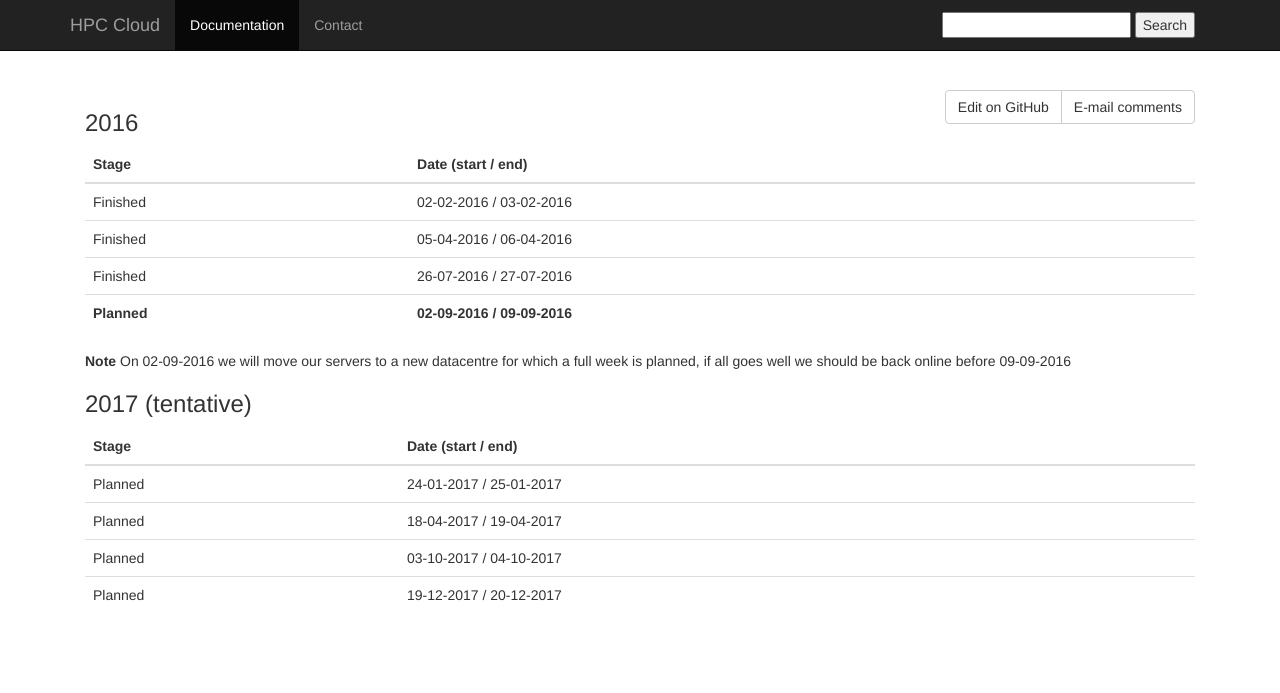
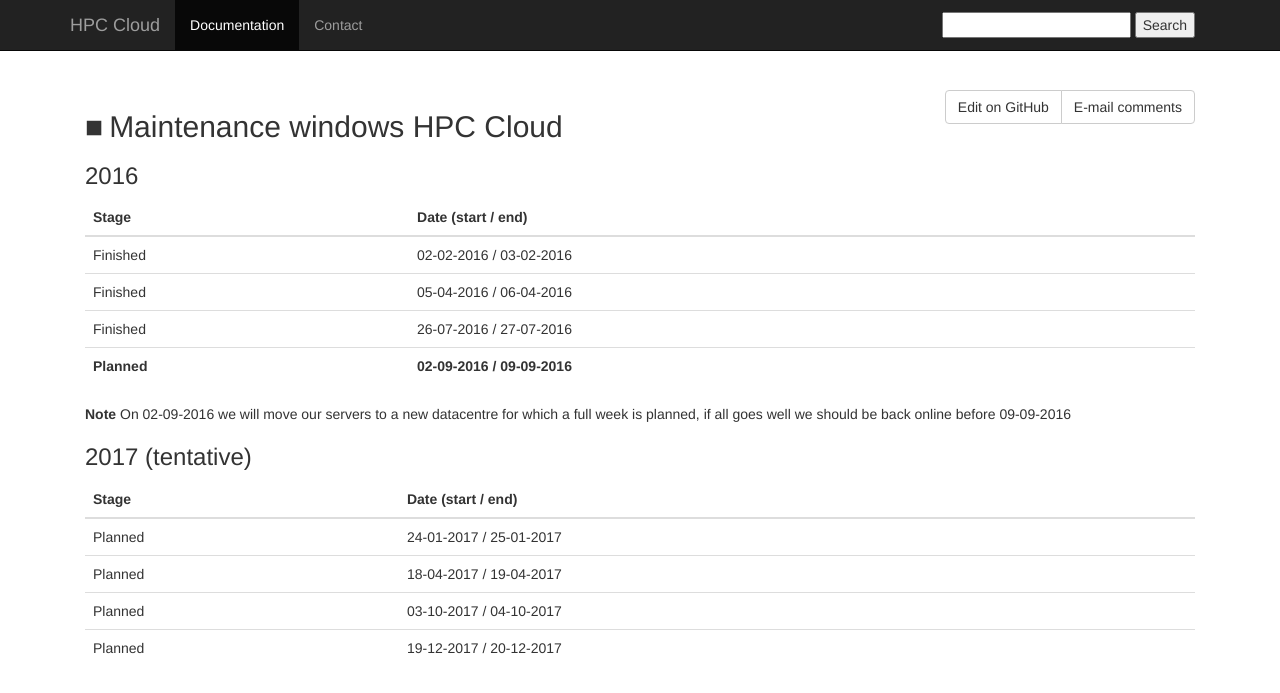
Before and after one commit to sara-nl/clouddocs, a Jekyll site: the page built from maintenance.markdown, in a window 1280 px wide. Shown: the top 693 px of the page. Built offline with Jekyll 4.4.1, drawn with Linux system fonts in a browser that asks for light colours; nearby versions of some CDN libraries.

Commit message:
add header

```diff
--- a/maintenance.markdown
+++ b/maintenance.markdown
@@ -1,6 +1,8 @@
 ---
 layout: default
 ---
+
+## Maintenance windows HPC Cloud
 
 ### 2016
 
```
